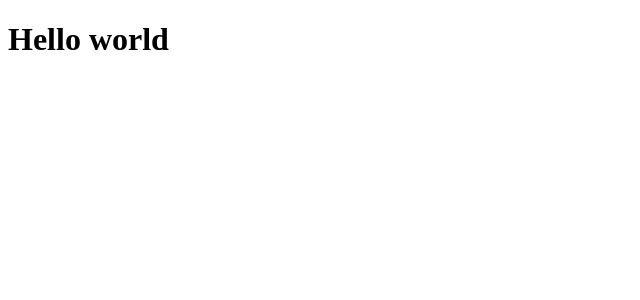
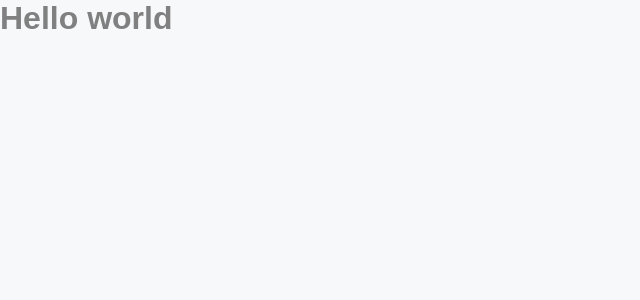
Before and after one commit to gmass0n/podcastr, a Next.js app: page / in a window 1280 px wide. Shown: the top 300 px of the page, without its empty margins (0-640 px from the left). Built offline with nearby package versions, Linux system fonts and the light colour scheme.

Commit message:
feat: Adds global styles

```diff
--- a/package.json
+++ b/package.json
@@ -10,7 +10,8 @@
   "dependencies": {
     "next": "10.1.3",
     "react": "17.0.2",
-    "react-dom": "17.0.2"
+    "react-dom": "17.0.2",
+    "sass": "^1.32.11"
   },
   "devDependencies": {
     "@types/node": "^14.14.41",
--- a/src/pages/_app.tsx
+++ b/src/pages/_app.tsx
@@ -1,5 +1,7 @@
 import Head from 'next/head';
 import { AppProps } from 'next/app';
+
+import '../styles/global.scss';
 
 function MyApp({ Component, pageProps }: AppProps): JSX.Element {
   return (
--- /dev/null
+++ b/src/styles/global.scss
@@ -0,0 +1,58 @@
+:root {
+  --white: #fff;
+
+  --gray-50: #f7f8fa;
+  --gray-100: #e6e8eb;
+  --gray-200: #afb2b1;
+  --gray-500: #808080;
+  --gray-800: #494d4b;
+
+  --green-500: #04d361;
+
+  --purple-300: #9f75ff;
+  --purple-400: #9164fa;
+  --purple-500: #8257e5;
+  --purple-800: #6f48c9;
+}
+
+* {
+  margin: 0;
+  padding: 0;
+  box-sizing: border-box;
+  outline: 0;
+}
+
+body {
+  background: var(--gray-50);
+}
+
+body,
+input,
+textarea {
+  font: 500 1rem sans-serif;
+  color: var(--gray-500);
+}
+
+h1 {
+  font-size: 2rem;
+}
+
+h2 {
+  font-size: 1.5rem;
+}
+
+button {
+  cursor: pointer;
+}
+
+@media (max-width: 1080px) {
+  html {
+    font-size: 93.75%;
+  }
+}
+
+@media (max-width: 720px) {
+  html {
+    font-size: 87.5%;
+  }
+}
```
Also changed, not shown: 1 other file (tests, documents, lock files or other folders).
